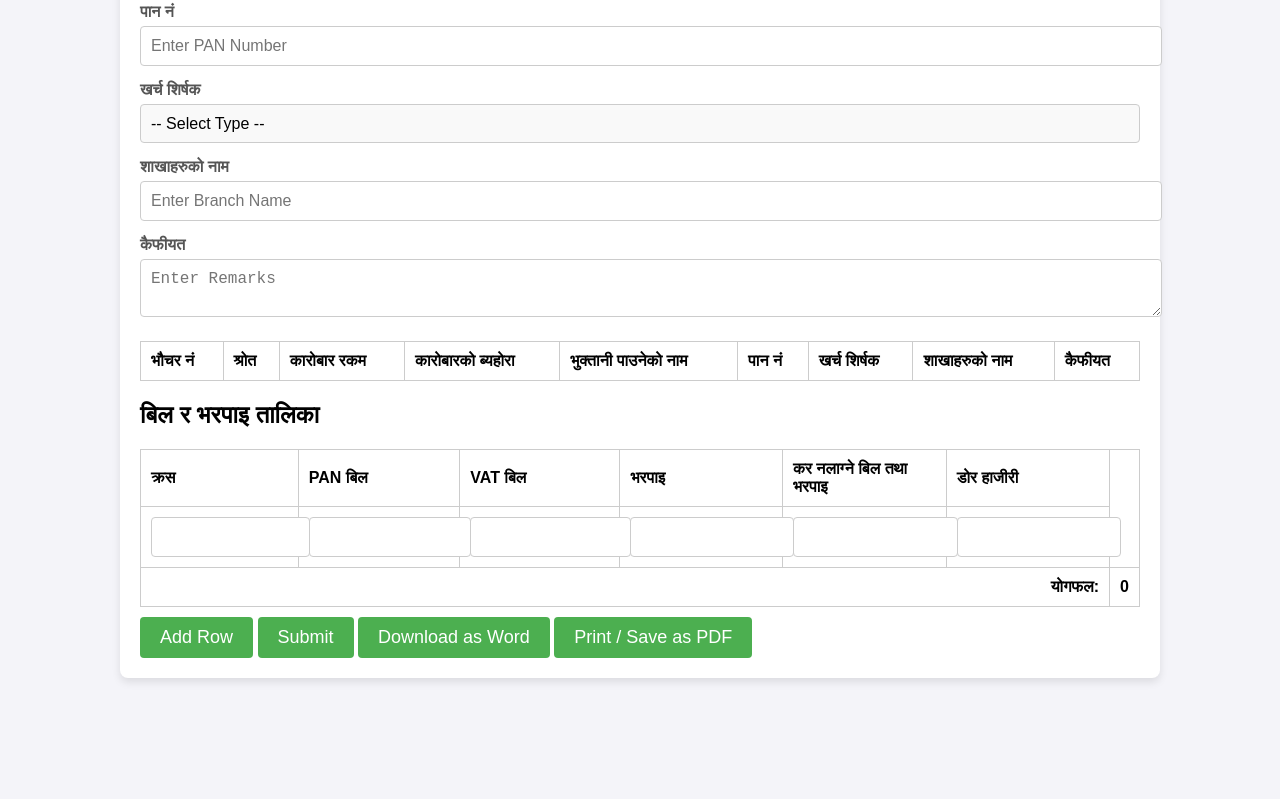
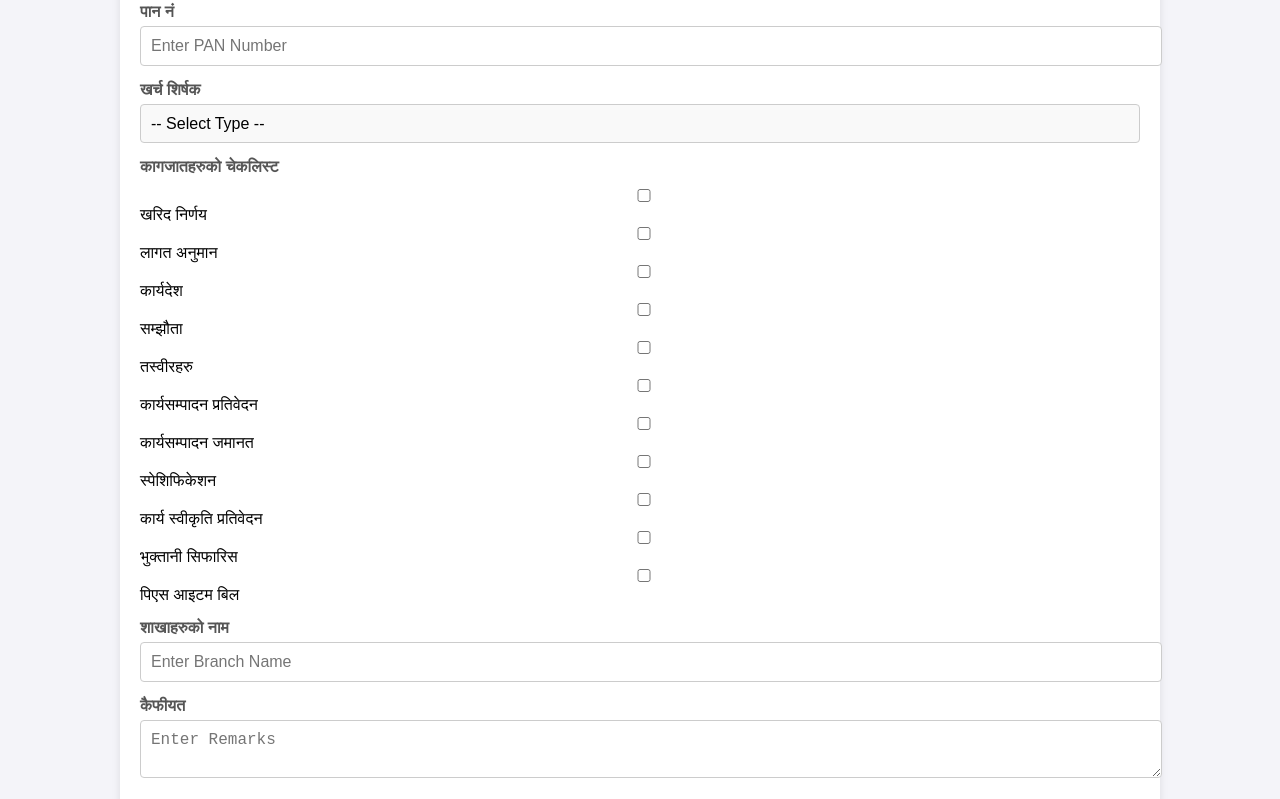
Before and after one commit to kuberjeedhakal/audit, a plain HTML site: page index.html in a window 1280 px wide. Shown: the part 529-1328 px from the top of the page. Before the commit the page ends 1227 px from the top, so only its background shows below. Drawn offline with Linux system fonts and the light colour scheme.

Commit message:
Update index.html

```diff
--- a/index.html
+++ b/index.html
@@ -75,6 +75,10 @@
         .upload {
             margin-bottom: 20px;
         }
+        .expense-checklist {
+            display: none;
+            margin-top: 15px;
+        }
     </style>
 </head>
 <body>
@@ -118,6 +122,40 @@
                     <option value="current">चालु</option>
                     <option value="capital">पुजिगत</option>
                 </select>
+
+                <div id="currentExpenses" class="expense-checklist">
+                    <label>चालु खर्च:</label>
+                    <input type="checkbox" id="municipalityCurrent" name="currentExpenses" value="नगरपालिका चालु"> नगरपालिका चालु<br>
+                    <input type="checkbox" id="subjectBranchCurrent" name="currentExpenses" value="विषयगत शाखा चालु"> विषयगत शाखा चालु<br>
+                    <input type="checkbox" id="federalConditionalCurrent" name="currentExpenses" value="संघीय शसर्त चालु"> संघीय शसर्त चालु<br>
+                    <input type="checkbox" id="provincialConditionalCurrent" name="currentExpenses" value="प्रदेश सशर्त चालु"> प्रदेश सशर्त चालु<br>
+                </div>
+
+                <div id="capitalExpenses" class="expense-checklist">
+                    <label>पुजिगत खर्च:</label>
+                    <input type="checkbox" id="federalConditionalCapital" name="capitalExpenses" value="संघीय शसर्त पुजिगत"> संघीय शसर्त पुजिगत<br>
+                    <input type="checkbox" id="provincialConditionalCapital" name="capitalExpenses" value="प्रदेश सशर्त पुजिगत"> प्रदेश सशर्त पुजिगत<br>
+                    <input type="checkbox" id="municipalityCapital" name="capitalExpenses" value="नगरपालिका पुजिगत"> नगरपालिका पुजिगत<br>
+                    <input type="checkbox" id="repairFund" name="capitalExpenses" value="मर्मत संभार कोष"> मर्मत संभार कोष<br>
+                    <input type="checkbox" id="disasterFund" name="capitalExpenses" value="विपद व्यवस्थापन कोष"> विपद व्यवस्थापन कोष<br>
+                </div>
+            </div>
+
+            <div class="form-group">
+                <label for="documents">कागजातहरुको चेकलिस्ट</label>
+                <div class="checklist">
+                    <input type="checkbox" id="purchaseDecision" name="documents" value="खरिद निर्णय"> खरिद निर्णय<br>
+                    <input type="checkbox" id="costEstimate" name="documents" value="लागत अनुमान"> लागत अनुमान<br>
+                    <input type="checkbox" id="workOrder" name="documents" value="कार्यदेश"> कार्यदेश<br>
+                    <input type="checkbox" id="agreement" name="documents" value="सम्झौता"> सम्झौता<br>
+                    <input type="checkbox" id="photos" name="documents" value="तस्वीरहरु"> तस्वीरहरु<br>
+                    <input type="checkbox" id="performanceReport" name="documents" value="कार्यसम्पादन प्रतिवेदन"> कार्यसम्पादन प्रतिवेदन<br>
+                    <input type="checkbox" id="performanceGuarantee" name="documents" value="कार्यसम्पादन जमानत"> कार्यसम्पादन जमानत<br>
+                    <input type="checkbox" id="specifications" name="documents" value="स्पेशिफिकेशन"> स्पेशिफिकेशन<br>
+                    <input type="checkbox" id="workAcceptanceReport" name="documents" value="कार्य स्वीकृति प्रतिवेदन"> कार्य स्वीकृति प्रतिवेदन<br>
+                    <input type="checkbox" id="paymentRecommendation" name="documents" value="भुक्तानी सिफारिस"> भुक्तानी सिफारिस<br>
+                    <input type="checkbox" id="psItemBill" name="documents" value="पिएस आइटम बिल"> पिएस आइटम बिल<br>
+                </div>
             </div>
 
             <div class="form-group">
```
